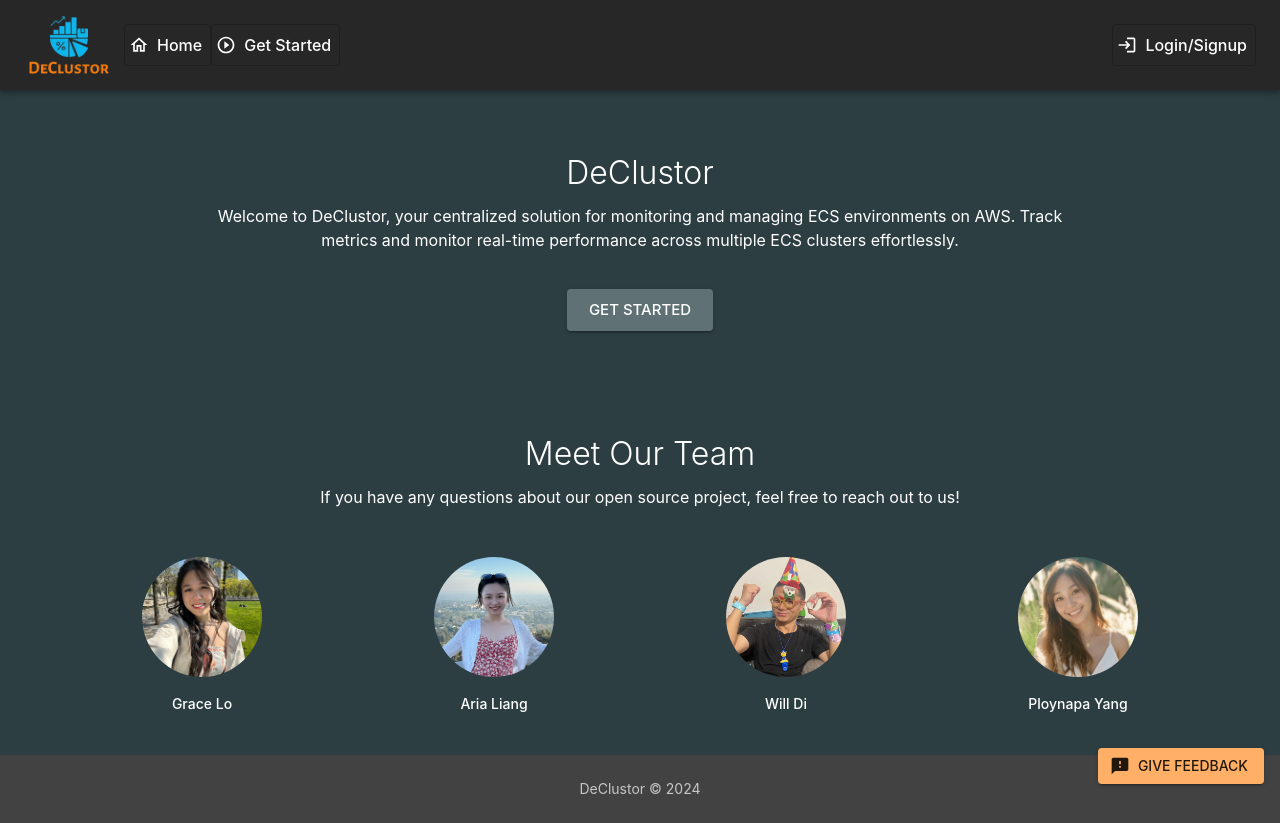
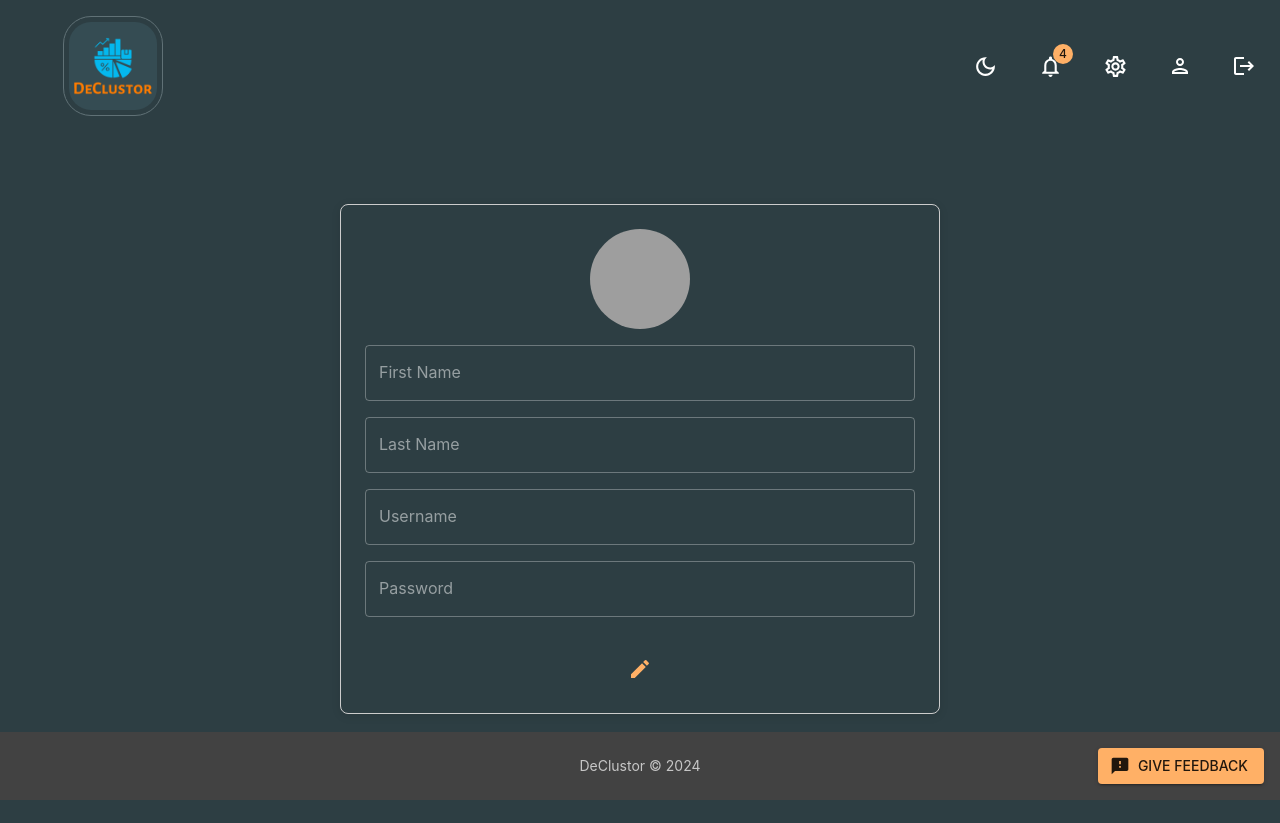
Before and after one commit to oslabs-beta/DeClustor, a React app in the folder client/: page /userprofile in a window 1280 px wide. Before the commit this address led to /. After the commit the page ends 800 px from the top, so only its background shows below. Built offline with nearby package versions, Linux system fonts and the light colour scheme; grey boxes are pictures that could not be loaded.

Commit message:
userprofilepage

```diff
--- a/client/src/App.js
+++ b/client/src/App.js
@@ -17,6 +17,7 @@
 import Signup from './components/Signup';
 import Feedback from './components/Feedback';
 import Footer from './components/Footer';
+import UserProfile from './pages/UserProfile';
 // import Overview from './pages/Overview';
 // import ClusterMetrics from './pages/ClusterMetrics';
 
@@ -48,7 +49,9 @@
                 {/* <Route path="/clustermetics" element={<ClusterMetrics />} /> */}
               </Route>
               <Route path='*' element={<Navigate to='/' replace />} />
+              <Route path="/userprofile" element={<UserProfile />} />
             </Routes>
+
           </Box>
           <Feedback />
           <Footer sx={{ mt: 'auto' }} />
--- a/client/src/components/Navbar.jsx
+++ b/client/src/components/Navbar.jsx
@@ -1,6 +1,6 @@
 import React from "react";
 import { useTheme } from '@emotion/react';
-import { Box, IconButton, InputBase } from '@mui/material';
+import { Box, IconButton, InputBase , Typography , Tooltip } from '@mui/material';
 import FlexBetween from './FlexBetween'
 import { useDispatch } from 'react-redux'
 import { setMode } from '../redux/globalSlice.js'
@@ -13,29 +13,55 @@
 import { Menu as MenuIcon } from '@mui/icons-material'
 import Badge from '@mui/material/Badge';
 import { useNavigate } from "react-router-dom";
-// import profileImage from '../assests/profile.png'
+import LogoutIcon from '@mui/icons-material/Logout';
+import logo from '../assets/logo.png'
 
-const Navbar = ({ isSidebarOpen, setIsSidebarOpen }) => {
+const Navbar = ({ isSidebarOpen, setIsSidebarOpen , showSidebar = true , showSearch = true }) => {
     // theme setting
     const dispatch = useDispatch()
     const theme = useTheme()
     const navigate = useNavigate();
-    // const [isSidebarOpen , setIsSideBarOpen] = useState(true);
+
     return (
        <Box display='flex' justifyContent='space-between' padding={2}>
 
         {/* hide the sidebar */}
+        {showSidebar ? (
         <IconButton onClick={() => setIsSidebarOpen(!isSidebarOpen)}>
           <MenuIcon />
         </IconButton>
+        ) : (
+          <Box
+                  component='img'
+                  alt='logo'
+                  src={logo}
+                  onClick={() => {
+                    navigate('/')
+                  }}
+                  height='100px'
+                  width='100px'
+                  borderRadius='28%'
+                  sx={{
+                    objectFit: 'cover',
+                    borderColor: theme.palette.primary[400],
+                    borderStyle: 'solid',
+                    borderWidth: 1,
+                    marginLeft: '47px',
+                    padding: '5px',
+                    cursor: 'pointer',
+                  }}
+           />
+        )}
 
         {/* search bar */}
+        {showSearch && (
         <FlexBetween backgroundColor={theme.palette.background.alt} borderRadius="9px" gap="3rem" padding="0.1rem 1.5rem">
           <InputBase placeholder="Search..." />
           <IconButton>
             <Search />
           </IconButton>
         </FlexBetween>
+        )}
 
         {/* dark/light mode , notification and profile icons */}
         <FlexBetween gap="1.5rem">
@@ -61,9 +87,21 @@
             </IconButton>
 
             {/* profile icon button */}
+            <Tooltip title='Profile'>
             <IconButton onClick={() => navigate('/userprofile')}>
                 <PersonOutlinedIcon />
             </IconButton>
+            </Tooltip>
+
+            {/* logout icon button */}
+            <Tooltip title='Logout'>
+            <IconButton onClick={() => navigate('/')}>
+                <LogoutIcon />
+                <Typography variant='h6'>
+                </Typography>
+            </IconButton>
+            </Tooltip>
+
         </FlexBetween>
 
        </Box>
--- a/client/src/components/Sidebar.jsx
+++ b/client/src/components/Sidebar.jsx
@@ -115,6 +115,9 @@
                   component='img'
                   alt='logo'
                   src={logo}
+                  onClick={() => {
+                    navigate('/')
+                  }}
                   height='100px'
                   width='100px'
                   borderRadius='28%'
@@ -125,6 +128,7 @@
                     borderWidth: 1,
                     marginLeft: '47px',
                     padding: '5px',
+                    cursor: 'pointer',
                   }}
                 />
                 {/* <Box display="flex" alignItems="center" gap="0.5rem">
--- a/client/src/components/login.jsx
+++ b/client/src/components/login.jsx
@@ -35,6 +35,12 @@
       const data = await response.json();
 
       if (response.ok) {
+        // Save data to local storage
+        localStorage.setItem('username', data.username);
+        localStorage.setItem('userId', data.userId);
+        localStorage.setItem('password', password);
+        console.log('saved to local storage! -->' , data);
+
         console.log('Login successful, dispatching loginSuccess with data:', data);
         dispatch(loginSuccess({ userId: data.userId, username, serviceName: data.serviceName }));
         navigate('/dashboard');
--- a/client/src/pages/Layout.jsx
+++ b/client/src/pages/Layout.jsx
@@ -1,8 +1,6 @@
 import React , { useState } from 'react';
 import { Box, useMediaQuery } from '@mui/material';
-// template layout
 import { Outlet } from 'react-router-dom';
-import { useSelector } from 'react-redux';
 import Navbar from '../components/Navbar.jsx';
 import Sidebar from '../components/Sidebar.jsx';
 //
@@ -11,15 +9,12 @@
   const isNonMobile = useMediaQuery("(min-width: 600px)");
   // state for side bar // set default to true
   const [isSidebarOpen , setIsSidebarOpen] = useState(true);
-  // add state for user later -> useSelector((state) => state.global.userId)
-
-
   // responsive to mobile or computer size
   return (
   // material ui no need {}
   // outlet is represent the child element (which is <Dashboard />)
     <Box display={isNonMobile ? 'flex' : 'block'} width='100%' height='100%'>
-      <Sidebar // <= pass in user data in here later
+      <Sidebar
         isNonMobile={isNonMobile}
         drawerWidth='250px'
         isSidebarOpen={isSidebarOpen}
@@ -28,12 +23,12 @@
 
       <Box flexGrow={1}>
         <Navbar
-        // <= pass in user data in here later to show the user data
         isSidebarOpen={isSidebarOpen}
         setIsSidebarOpen={setIsSidebarOpen}
         />
         <Outlet />
       </Box>
+
     </Box>
   );
 
--- a/client/src/pages/UserProfile.jsx
+++ b/client/src/pages/UserProfile.jsx
@@ -1,12 +1,210 @@
-import React from 'react'
+import React , { useState , useEffect } from 'react'
+import { useSelector , useDispatch } from 'react-redux';
+import { Box , Container, Typography ,Avatar , Alert , TextField , IconButton ,Tooltip  } from '@mui/material'
+// import { useNavigate } from 'react-router-dom';
+import { updateProfile } from '../redux/userSlice';
+import EditIcon from '@mui/icons-material/Edit';
+import TaskAltIcon from '@mui/icons-material/TaskAlt';
+import CancelIcon from '@mui/icons-material/Cancel';
+import Navbar from '../components/Navbar';
+import { useTheme } from '@emotion/react';
 
 const UserProfile = () => {
+  const user = useSelector((state) => state.user);
+  const dispatch = useDispatch();
+  const [username , setNewUsername] = useState(user.username || '');
+  const [password , setNewPassword] = useState(user.password || '');
+  const [isEditing , setIsEditing] = useState(false);
+  const [error , setError] = useState(null);
+  const [success , setSuccess] = useState(null);
+  const theme = useTheme();
+  //const navigate = useNavigate();
+
+  useEffect(() => {
+    setNewUsername(user.username || '');
+    setNewPassword(user.password || '');
+  }, [user]);
+
+  // handle edit button
+  const handleEditButton = () => {
+    // set isEditing to be true
+    setIsEditing(true);
+    // set Error
+    setError(null);
+    // set success
+    setSuccess(null);
+  }
+
+  // save button function // onClick={saveChangeBtn}
+  // after click it alert 'password has been changed'
+  const saveChangeBtn = () => {
+    if (!username || !password) {
+      setError('Username and Password are required.');
+      return;
+    }
+
+    try {
+      dispatch(updateProfile({ username , password }))
+      setSuccess('Profile updated successfully!')
+      setIsEditing(false)
+    } catch (err) {
+      setError('Failed to updat profile.')
+    }
+  };
+
+  // cancel btn function
+  //onClick={cancelBtn}
+  const cancelBtn = () => {
+    setNewUsername(user.username || '');
+    setNewPassword(user.password || '');
+    setIsEditing(false);
+    setError(null);
+    setSuccess(null);
+  };
 
   return (
     <div>
+      <Navbar showSidebar={false} showSearch={false}/>
+    <Container maxWidth='small'>
+      <Box
+      sx={{
+        display: 'flex',
+        flexDirection: 'column',
+        alignItems: 'center',
+        marginTop: 8,
+      }}>
+        {/* set onSubmit form function handleSubmit */}
+        <Box
+          component='form'
+          sx={{
+            mt: 1,
+            width: '80%',
+            maxWidth: '600px',
+            padding: 3,
+            border: '1px solid #ccc',
+            borderRadius: 2,
+            boxShadow: '0 2px 10px rgba(0,0,0,0.1)',
+            display: 'flex',
+            flexDirection: 'column',
+            gap: 2,
+            alignItems: 'center',
+          }}
+        >
+        {/* <Typography component='h1' variant='h2' fontWeight='bold'>
+          User Profile
+        </Typography> */}
+         <Box
+                component='img'
+                alt='mock profile'
+                src={'https://t4.ftcdn.net/jpg/01/06/92/47/360_F_106924759_7qPPu6bZNN2O4al1ExdEWBdHUcpKMwuJ.jpg'}
+                height='100px'
+                width='100px'
+                borderRadius='50%'
+                sx={{ objectFit: 'cover' }}
+              />
+        {error && (
+          <Alert severity='error' sx= {{mt: 2, width: '100%' }}>
+            {error}
+          </Alert>
+        )}
+        {success && (
+          <Alert severity='success' sx={{ mt:2, width: '100%' }}>
+            {success}
+          </Alert>
+        )}
+
+          {/* first name // unable to change */}
+          <TextField
+            variant='outlined'
+            label='First Name'
+            value={user.firstName || ''}
+            disabled
+            fullWidth
+          />
+          {/* last name // unable to change */}
+          <TextField
+            variant='outlined'
+            label='Last Name'
+            value={user.lastName || ''}
+            disabled
+            fullWidth
+          />
+
+          {/* username // setnewUsername */}
+          <TextField
+            variant='outlined'
+            label='Username'
+            value={username || ''}
+            onChange={(e) => setNewUsername(e.target.value)}
+            fullWidth
+            disabled={!isEditing}
+            sx={{
+              backgroundColor: isEditing ? theme.palette.action.selected : 'inherit'
+            }}
+          />
+
+          {/* password // setNewPassword */}
+          <TextField
+            variant='outlined'
+            label='Password'
+            type='password'
+            value={password || ''}
+            onChange={(e) => setNewPassword(e.target.value)}
+            fullWidth
+            disabled={!isEditing}
+            sx={{
+              backgroundColor: isEditing ? theme.palette.action.selected : 'inherit'
+            }}
+          />
+
+            {/* if editing mode */}
+              {isEditing ? (
+                // if it's in editng mode
+                <Box sx={{ display: 'flex', justifyContent: 'space-between', alignItems: 'center', gap: 4 }}>
+                  <Tooltip title="Save">
+                    <IconButton
+                      color="secondary"
+                      sx={{ mt: 2 }}
+                      onClick={saveChangeBtn}
+                    >
+                    {/* Save button */}
+                    <TaskAltIcon />
+                  </IconButton>
+                </Tooltip>
+
+                <Tooltip title="Cancel">
+                <IconButton
+                  color="error"
+                  sx={{ mt: 2 }}
+                  onClick={cancelBtn}
+                >
+                  {/* cancel button */}
+                  <CancelIcon />
+                </IconButton>
+                </Tooltip>
+
+                </Box>
+                  // if not in editing
+              ) : (
+                <Tooltip title='Edit'>
+                  <IconButton
+                  color='secondary'
+                  sx={{ mt: 2 }}
+                  onClick={handleEditButton}
+                >
+                  {/* edit button */}
+                  <EditIcon />
+                </IconButton>
+                </Tooltip>
+            )}
+
+      </Box>
+      </Box>
+    </Container>
 
     </div>
-  )
+  );
+
 }
 
 export default UserProfile;
--- a/client/src/redux/userSlice.js
+++ b/client/src/redux/userSlice.js
@@ -1,9 +1,12 @@
 import { createSlice } from '@reduxjs/toolkit';
 
 const initialState = {
-  userId: null,
-  username: null,
-  serviceName: null,
+  userId: '',
+  username: '',
+  password: '',
+  firstName: '',
+  lastName: '',
+  serviceName: '',
   error: null,
 };
 
@@ -15,12 +18,18 @@
       console.log('Login successful, user data:', action.payload);
       state.userId = action.payload.userId;
       state.username = action.payload.username;
+      state.firstName = action.payload.firstName;
+      state.lastName = action.payload.lastName;
+      state.email = action.payload.email;
       state.serviceName = action.payload.serviceName;
       state.error = null;
     },
     loginFailure: (state, action) => {
       state.username = null;
       state.userId = null;
+      state.firstName = null;
+      state.lastName = null;
+      state.email = null;
       state.serviceName = null;
       state.error = action.payload;
     },
@@ -28,21 +37,43 @@
       console.log('Signup successful, user data:', action.payload);
       state.userId = action.payload.userId;
       state.username = action.payload.username;
+      state.firstName = action.payload.firstName;
+      state.lastName = action.payload.lastName;
+      state.email = action.payload.email;
       state.serviceName = action.payload.serviceName;
       state.error = null;
     },
     signupFailure: (state, action) => {
       state.username = null;
       state.userId = null;
+      state.firstName = null;
+      state.lastName = null;
+      state.email = null;
       state.serviceName = null;
       state.error = action.payload;
     },
     setServiceName: (state, action) => {
       state.serviceName = action.payload;
     },
+    updateProfile: (state , action) => {
+      state.username = action.payload.username;
+      state.password = action.payload.password;
+      state.firstName = action.payload.firstName;
+      state.lastName = action.payload.lastName;
+      //state.email = action.payload.email;
+    },
+    logout: (state) => {
+      state.userId = null;
+      state.username = null;
+      state.password = null;
+      state.email = null;
+      state.firstName = null;
+      state.lastName = null;
+      state.error = null;
+    },
   },
 });
 
-export const { loginSuccess, loginFailure, signupSuccess, signupFailure, setServiceName } = userSlice.actions;
+export const { loginSuccess, loginFailure, signupSuccess, signupFailure, setServiceName , updateProfile , logout } = userSlice.actions;
 
 export default userSlice.reducer;
```
Also changed, not shown: 1 other file (tests, documents, lock files or other folders).
